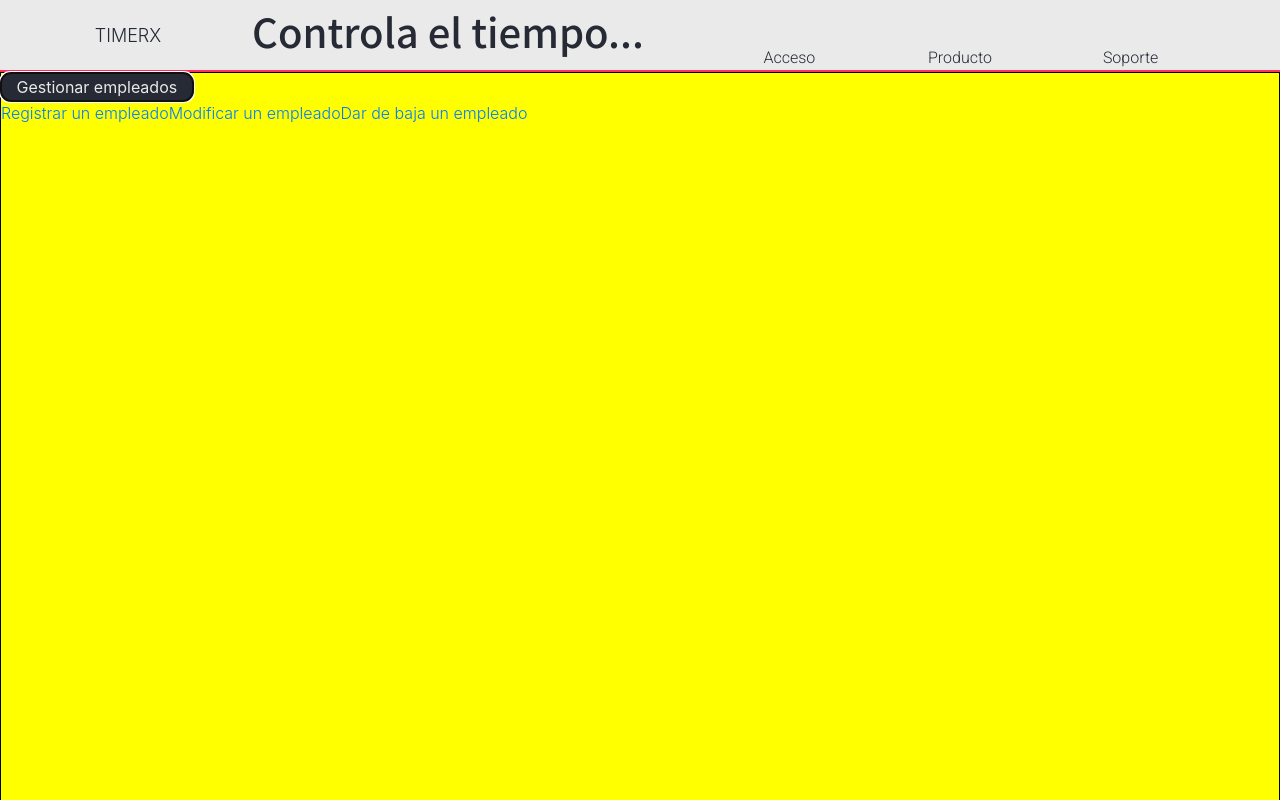
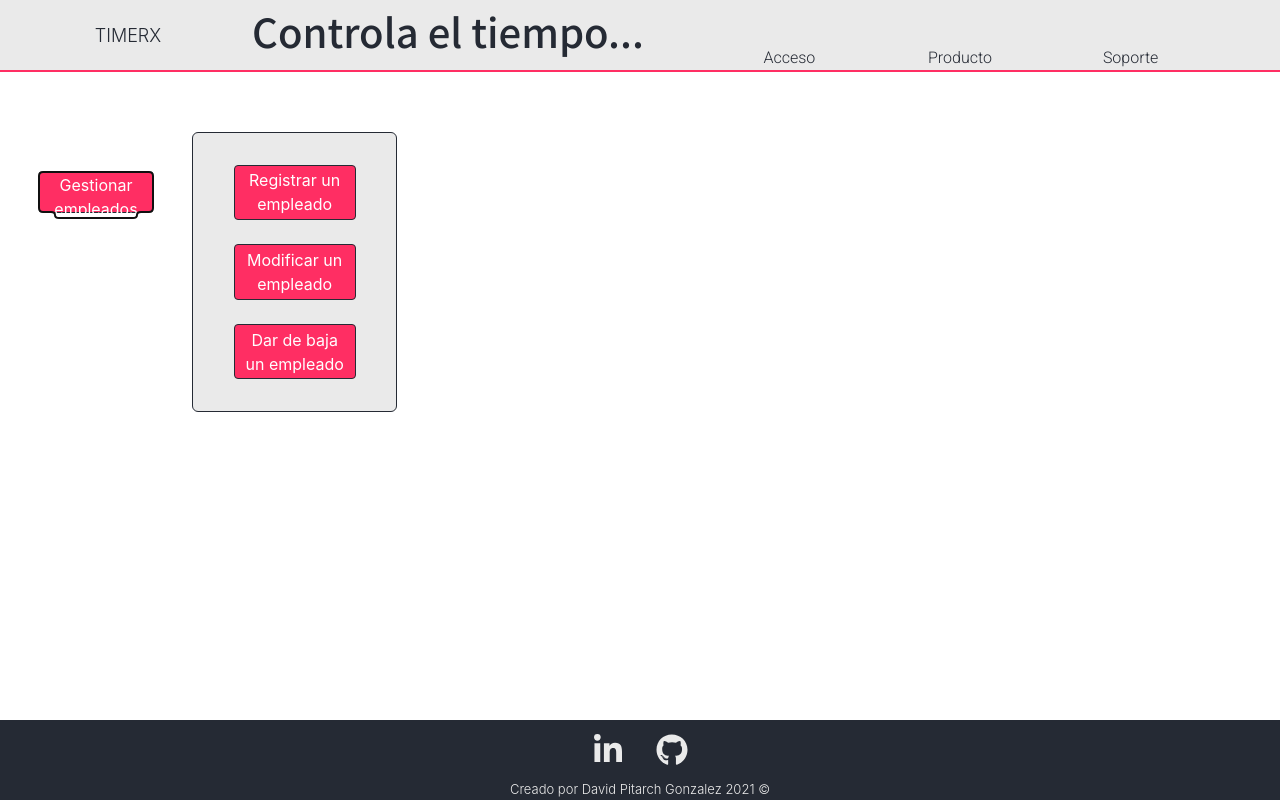
Before and after one commit to Davids-dir/log-app-frontend, a React (Create React App) app: page /user/profile in a window 1280 px wide. Both pictures are taken after a click on the button "Gestionar empleados". Shown: the top 800 px of the page. Built offline with nearby package versions, Linux system fonts and the light colour scheme.

Commit message:
Create Register Form to add new employee when login user with Admin authorization

```diff
--- a/src/components/Employees/Employees.jsx
+++ b/src/components/Employees/Employees.jsx
@@ -1,11 +1,11 @@
 // Importo las dependencias necesarias
 import React, { useState } from 'react';
-import { Link } from 'react-router-dom';
 import axios from 'axios';
 
 
 // Importo la hoja de estilos
 import './Employees.scss';
+import FormPage from '../RegisterForm/RegisterForm';
 
 
 // Componente para la gestion de los empleados
@@ -36,12 +36,14 @@ const Manage = () => {
     const eventModify = () => setModifyEntry(!modifyEntry)
     const eventDelete = () => setDeleteEntry(!deleteEntry)
 
+
+    // Evento donde recojo la informacion del input de Busqueda para eliminar empleados de la DB
+    const handleSearch = e => { setSearch({ ...search, [e.target.name]: e.target.value }) }
+
     // Evento en el DOM
     // Añado la informacion del EVENT TARGET sobre el objeto User
     const handleEvent = e => { setUser({ ...user, [e.target.name]: e.target.value }) }
 
-    // Evento donde recojo la informacion del input de Busqueda para eliminar empleados de la DB
-    const handleSearch = e => { setSearch({ ...search, [e.target.name]: e.target.value }) }
 
     // Función que emplea el POST hacia la DB para registrar un nuevo empleado
     const sendData = () => {
@@ -51,6 +53,7 @@ const Manage = () => {
             .then(res => res.data, { message: 'Empleado registrado correctamente' })
             .catch(error => (console.log(error)))
     };
+
 
     // Función que realiza un PUT para modificar/actualizar un empleadoe en la Base de datos
     const updateData = () => {
@@ -73,56 +76,30 @@ const Manage = () => {
 
     return (
 
-        <div className='manageContainer' >
-            <div>
-                <div className="buttonContainer1">
-                    <button className='buttonManage' type='button' onClick={eventRoster}>Gestionar empleados</button>
+        <div className='manage-container' >
+
+            <div className="button-container">
+                <button id='button-manage' type='button' onClick={eventRoster}>Gestionar empleados</button>
             </div>
 
 
             {/* Panel que se muestra si el estado del HOOK de empleados pasa a TRUE */}
             {showMenu ?
-
-                    <div>
-                        <Link to='#' onClick={eventNewEntry}>Registrar un empleado</Link>
-                        <Link to='#' onClick={eventModify}>Modificar un empleado</Link>
-                        <Link to='#' onClick={eventDelete}>Dar de baja un empleado</Link>
+                <div className="options-container">
+                    <button className="button-admin" onClick={eventNewEntry}>Registrar un empleado</button>
+                    <button className="button-admin" onClick={eventModify}>Modificar un empleado</button>
+                    <button className="button-admin" onClick={eventDelete}>Dar de baja un empleado</button>
                 </div>
                 :
                 <></>
             }
-            </div>
 
-            <div id='contenedor'>
 
+
+            {/* DIV del registro de empleados */}
             {newEntry ?
-                    <div className="newEntry">
-                        <form className="formEntry">
-                            <label htmlFor="">Nombre</label>
-                            <input type="text" name="name" onChange={handleEvent} />
-                            <label htmlFor="">Apellidos</label>
-                            <input type="text" name="last_name" onChange={handleEvent} />
-                            <label htmlFor="">Correo electrónico</label>
-                            <input type="mail" name="email" onChange={handleEvent} />
-                            <label htmlFor="">Contraseña</label>
-                            <input type="password" name="password" onChange={handleEvent} />
-                            <label htmlFor="">Departamento</label>
-                            <select id="department" name="department" onChange={handleEvent}>
-                                <option value="" defaultValue hidden>Selecciona el departamento</option>
-                                <option value="administration">Administración</option>
-                                <option value="marketing">Marketing</option>
-                                <option value="production">Producción</option>
-                                <option value="logistics">Logística</option>
-                            </select>
-                            <label htmlFor="">Tipo de contrato</label>
-                            <select id="contract" name="contract" onChange={handleEvent}>
-                                <option value="" defaultValue hidden>Selecciona el tipo de jornada</option>
-                                <option value="full_time">Jornada Completa - 40h/semanales</option>
-                                <option value="half_time">Media Jornada - 20h/semanales</option>
-                                <option value="practices">Practicas - 8h/semanales</option>
-                            </select>
-                        </form>
-                        <button className="sendButton" type="submit" onClick={() => updateData()}>Enviar</button>
+                <div className="new-entry">
+                    <FormPage />
                 </div>
                 :
                 <></>
@@ -181,7 +158,7 @@ const Manage = () => {
         </div>
 
 
-        </div>
+
 
 
 
--- a/src/components/Employees/Employees.scss
+++ b/src/components/Employees/Employees.scss
@@ -8,81 +8,58 @@
 // Estilos para dispositivos como minimo de hasta 1024px
 @media only screen and (min-width: 1024px) {
 
-    /*
-    .manageContainer {
+    .manage-container {
         display: flex;
-        flex-direction: column;
-        align-items: center;
-        height: 100%;
-        width: 100%;
-
+        flex-direction: row;
+        min-height: 66vh;
+        min-width: 100%;
     }
 
-    .buttonContainer1 {
-        height: 10%;
-        width: 20%;
-    }
-
-    .buttonManage {
+    .button-container {
         display: flex;
         justify-content: center;
         align-items: center;
-        height: 100%;
-        width: 100%;
+        max-height: 15vh;
+        min-width: 15%;
     }
 
-    .manageRoster {
+    #button-manage {
+        background: #ff2e63;
+        color: white;
+        border: #252a34 solid 1px;
+        border-radius: 4px;
+        min-height: 35%;
+        min-width: 60%;
+    }
+
+    .options-container {
+        background: #eaeaea;
         display: flex;
         flex-direction: column;
+        justify-content: center;
         align-items: center;
-        height: 80%;
-        width: 80%;
+        border: #252a34 solid 1px;
+        border-radius: 6px;
+        max-height: 35vh;
+        min-width: 11.5%;
     }
 
-    a {
-        text-decoration: none;
+    .button-admin {
+        background: #ff2e63;
+        color: white;
+        display: flex;
+        justify-content: center;
+        align-items: center;
+        border: #252a34 solid 1px;
+        border-radius: 4px;
+        margin-top: 1.5vh;
+        margin-bottom: 1.5vh;
+        min-height: 20%;
+        min-width: 60%;
     }
 
-    .formEntry {
-        display: flex;
-        flex-direction: column;
+    .new-entry {
+        min-height: 30vh;
+        min-width: 70%;
     }
-
-    .sendButton {
-        height: 10%;
-        width: 45%;
-    }
-
-    .deleteEntry {
-        height: 100%;
-        width: 100%;
-    }
-
-    .searchContainer {
-        display: flex;
-        flex-direction: column;
-        align-items: center;
-        height: 100%;
-        width: 100%;
-    }
-
-    .searchInput {
-        height: 5%;
-        width: 50%;
-    }
-
-    .searchButton {
-        height: 5%;
-        width: 15%;
-    }
-    */
-
-    .container{
-        margin-left:0px;
-    }
-
-    .row{
-        margin-top:2%;
-    }
-
 }
--- /dev/null
+++ b/src/components/RegisterForm/RegisterForm.jsx
@@ -0,0 +1,86 @@
+import React, { useState } from "react";
+import { MDBContainer, MDBRow, MDBCol } from 'mdbreact';
+import axios from 'axios';
+import { useHistory } from "react-router-dom";
+
+// Estilos
+import './RegisterForm.scss';
+
+const FormPage = () => {
+
+    // Hook de registro
+    const [user, setUser] = useState({
+        name: '',
+        last_name: '',
+        email: '',
+        password: '',
+        department: '',
+        contract: '',
+    })
+
+    const redirect = useHistory();
+
+    // Evento en el DOM
+    // Añado la informacion del EVENT TARGET sobre el objeto User
+    const handleEvent = e => { setUser({ ...user, [e.target.name]: e.target.value }) }
+
+    // Función que emplea el POST hacia la DB para registrar un nuevo empleado
+    const sendData = () => {
+
+        axios.post('http://localhost:8000/api/user/register', user)
+
+            .then(res => {
+
+                setTimeout(() => {
+                    redirect.push('/')
+                }, 1500)
+
+            })
+            .catch(error => (console.log(error)))
+    };
+
+    return (
+        <MDBContainer>
+            <MDBRow>
+                <MDBCol md="12">
+                    <form id="register-form" className="register-form">
+                        <p id="form-title" className="h5 text-center mb-4">Nuevo empleado</p>
+                        <label htmlFor="name" className="grey-text">Nombre</label>
+                        <input type="text" name="name" id="defaultFormRegisterNameEx" className="form-control" onChange={handleEvent} />
+                        <br />
+                        <label htmlFor="last_name" className="grey-text">Apellidos</label>
+                        <input type="text" name="last_name" id="defaultFormRegisterEmailEx" className="form-control" onChange={handleEvent} />
+                        <br />
+                        <label htmlFor="email" className="grey-text">Correo electrónico</label>
+                        <input type="email" name="email" id="defaultFormRegisterConfirmEx" className="form-control" onChange={handleEvent} />
+                        <br />
+                        <label htmlFor="password" className="grey-text">Contraseña</label>
+                        <input type="password" name="password" id="defaultFormRegisterPasswordEx" className="form-control" onChange={handleEvent} />
+                        <br />
+                        <label htmlFor="department" className="grey-text">Departamento</label>
+                        <select type="text" name="department" id="defaultFormRegisterPasswordEx" className="form-control" onChange={handleEvent}>
+                            <option value="" defaultValue hidden>Selecciona un departamento</option>
+                            <option value="administration">Administración</option>
+                            <option value="production">Producción</option>
+                            <option value="quality">Calidad</option>
+                            <option value="logistic">Logistica</option>
+                        </select>
+                        <br />
+                        <label htmlFor="contract" className="grey-text">Tipo de jornada</label>
+                        <select type="password" name="contract" id="defaultFormRegisterPasswordEx" className="form-control" onChange={handleEvent}>
+                            <option value="" defaultValue hidden>Selecciona la jornada</option>
+                            <option value="full-time">Jornada Completa - 40h/semanales</option>
+                            <option value="half-time">Media Jornada - 20h/semanales</option>
+                            <option value="practice">Practicas - 8h/semanales</option>
+                        </select>
+                    </form>
+                    <div className="text-center mt-4">
+                        <button className="register-button" type="submit" onClick={() => sendData()}>Registrar</button>
+                    </div>
+                </MDBCol>
+            </MDBRow>
+        </MDBContainer>
+    );
+};
+
+export default FormPage;
--- /dev/null
+++ b/src/components/RegisterForm/RegisterForm.scss
@@ -0,0 +1,21 @@
+.register-form {
+    max-height: 72vh;
+    min-width: 80%;
+}
+
+#form-title {
+    padding: 1%;
+}
+
+.form-control {
+    max-height: 5vh;
+}
+
+.register-button {
+    background: #ff2e63;
+    color: white;
+    border: black solid 1px;
+    border-radius: 6px;
+    min-height: 5vh;
+    max-width: 25%;
+}
--- a/src/containers/Login/Login.jsx
+++ b/src/containers/Login/Login.jsx
@@ -9,7 +9,7 @@ import 'mdbreact/dist/css/mdb.css';
 
 // Importo la hoja de estilos
 import './Login.scss';
-import InputPage from '../../components/Form/Form';
+import FormLogin from '../../components/Form/FormLogin';
 
 
 // Logica del contenedor LOGIN
@@ -18,7 +18,7 @@ const Login = () => {
     return (
         <div className="loginContainer">
             <form className="formContainer">
-                <InputPage />
+                <FormLogin />
             </form>
         </div>
     )
--- a/src/containers/Login/Login.scss
+++ b/src/containers/Login/Login.scss
@@ -1,12 +1,31 @@
 // BREAKPOINT PARA DISPOSITIVOS PORTATILES
 // Estilos para dispositivos de hasta 768px
-@media only screen and (max-width: 768px) {
+@media only screen and (max-width: 1024px) {
 
     .loginContainer {
-        height: 100vh;
-        width: 100vw;
+        background: #ff2e63;
+        display: flex;
+        justify-content: center;
+        align-items: center;
+        min-height: 81vh;
+        min-width: 100%;
     }
+
+    .formContainer {
+        background: #eaeaea;
+        display: flex;
+        justify-content: center;
+        align-items: center;
+        border-radius: 6px;
+        min-height: 40vh;
+        min-width: 60%;
+    }
+
 }
+
+// BREAKPOINT PARA TABLETS
+//Estilos para dispositivos como minimo con 812px de pantalla
+
 
 // BREAKPOINT PARA TABLETS Y ODENADORES
 // Estilos para dispositivos como minimo de 1024px
@@ -30,13 +49,4 @@
         min-height: 40vh;
         max-width: 60%;
     }
-
-    button {
-        background-color: #252a34;
-        color: #eaeaea;
-        border: none;
-        border-radius: 10px;
-        min-height: 3.5vh;
-        min-width: 7.5vw;
-    }
 }
--- a/src/containers/Profile/Profile.jsx
+++ b/src/containers/Profile/Profile.jsx
@@ -8,17 +8,21 @@ import './Profile.scss'
 
 
 // Contenedor Profile
-const Profile = ( ) => {
+const Profile = () => {
 
 
 
     return (
 
-        <div className='profileContainer'>
-              <div className="controlPanel">
+        <div className='profile-container'>
+            <div className="control-panel">
+                <div className="nullProfile1"></div>
+                <div className="option-panel">
                 <Manage />
+                </div>
+                <div className="data-panel"></div>
+
             </div>
-            {/*<div className="nullProfile1"></div>*/}
 
         </div>
 
--- a/src/containers/Profile/Profile.scss
+++ b/src/containers/Profile/Profile.scss
@@ -8,30 +8,29 @@
 // Estilos para dispositivos de como minimo 1024px
 @media only screen and (min-width: 1024px) {
 
-    .profileContainer {
+    .profile-container {
         display: flex;
         flex-direction: column;
         //align-items: center;
         background: blueviolet;
-        height: 100vh;
-        width: 100vw;
+        min-height: 81vh;
+        min-width: 100%;
+    }
+
+    .control-panel {
+        background: white;
+        min-height: 81vh;
+        min-width: 100%;
     }
 
     .nullProfile1 {
-        background: burlywood;
-        height: 10vh;
-        width: 100vw;
+        background: white;
+        min-height: 7.5vh;
+        min-width: 100%;
     }
 
-
-    .controlPanel {
-        background: yellow;
-        border: black solid 0.1em;
-        //height: 80%;
-        //width: 50%;
-
-        height: 100%;
-        width: 100%;
+    .option-panel {
+        min-height: 73.5vh;
+        min-width: 100%;
     }
-
 }
```
Also changed, not shown: src/components/Form/FormLogin.jsx (renamed from src/components/Form/Form.jsx, +4 -4 lines), src/components/Form/FormLogin.scss (renamed from src/components/Form/Form.scss, +9 -0 lines), 1 other file (tests, documents, lock files or other folders). Lines whose indentation alone changed are shown as unchanged.
